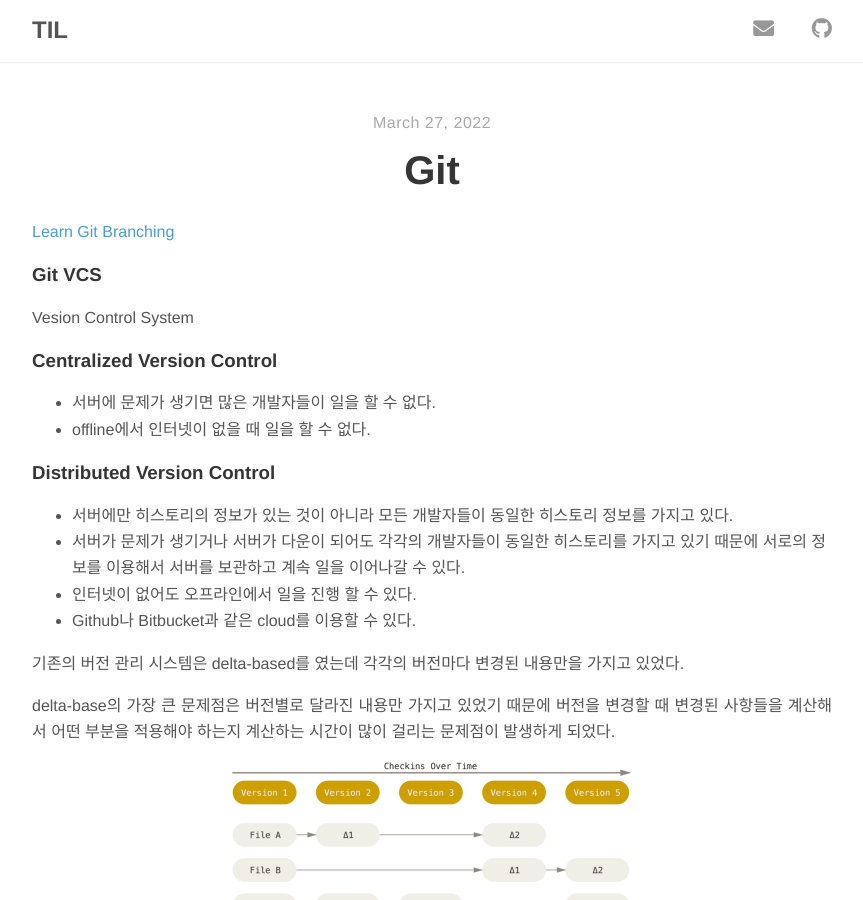
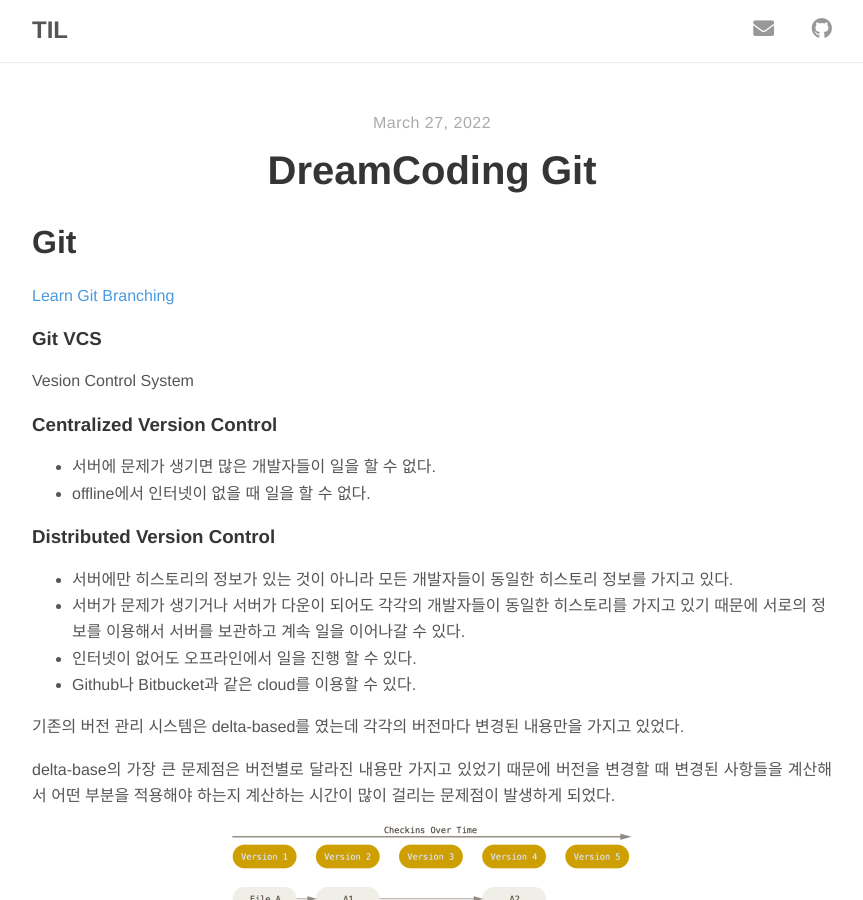
Before and after one commit to hyunwlee-dev/TIL, a Jekyll site: the page built from _posts/2022-03-27-til.md, in a window 1280 px wide and 900 px high. Shown: the whole window, without its empty margins (208-1071 px from the left). Built offline with Jekyll 4.4.1, drawn with Linux system fonts in a browser that asks for light colours; nearby versions of some CDN libraries.

Commit message:
modified:   2022-03-27-til.md

```diff
--- a/_posts/2022-03-27-til.md
+++ b/_posts/2022-03-27-til.md
@@ -1,10 +1,10 @@
 ---
 layout: post
-title: "Git"
+title: "DreamCoding Git"
 author: "hyunwlee"
 ---
 
-
+# Git
 
 [Learn Git Branching](https://learngitbranching.js.org/?locale=ko)
 
```
